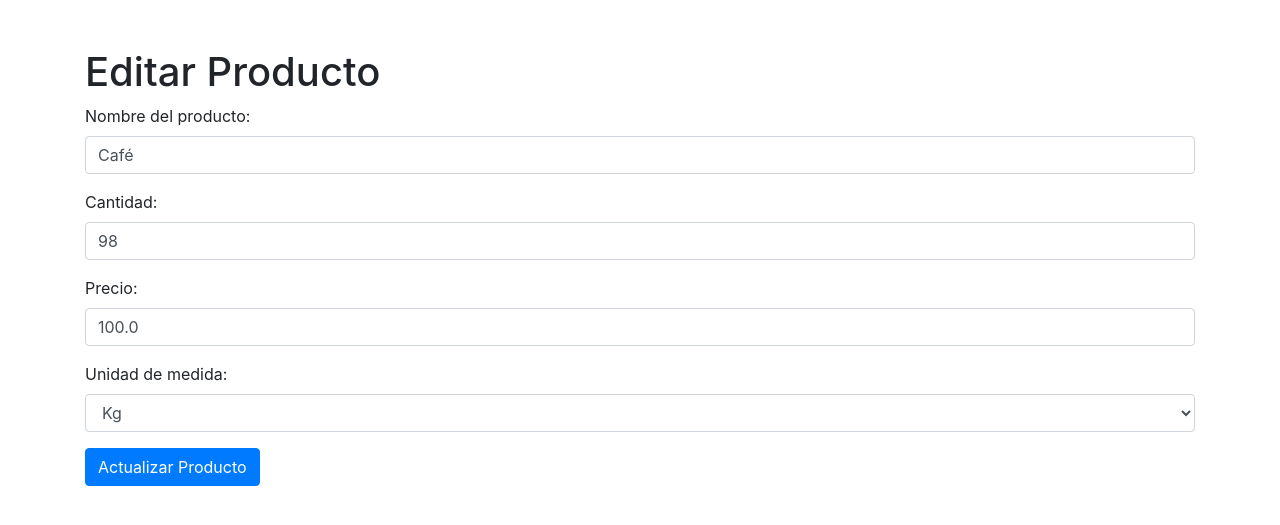
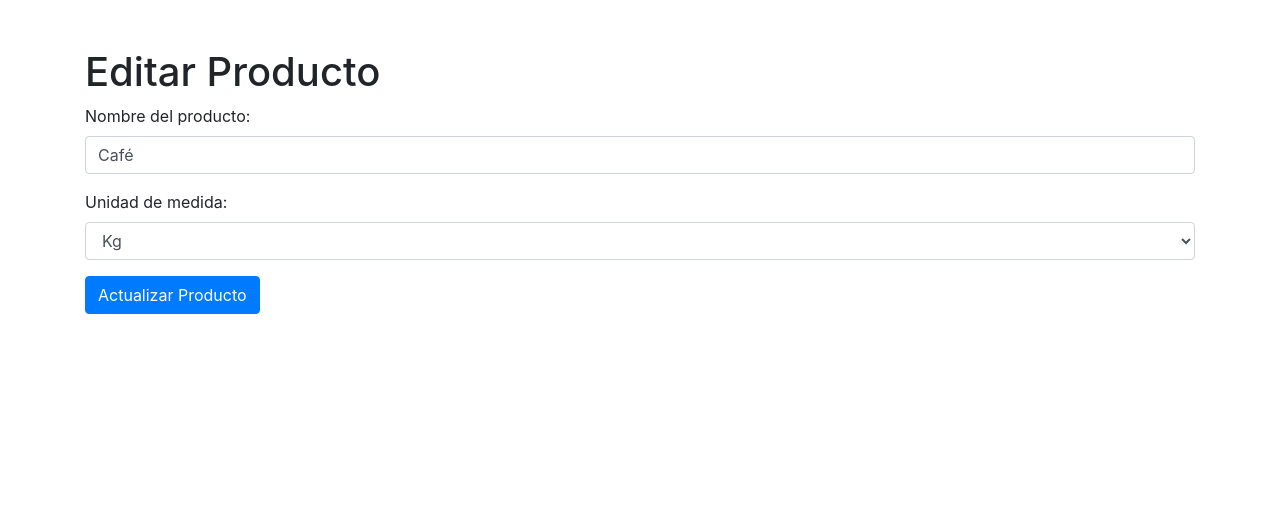
Before and after one commit to juanmatarga/StockFlow, a Flask app: page /edit_product/1 in a window 1280 px wide. Shown: the part 76-601 px from the top of the page. Run offline with Flask 3, Linux system fonts and the light colour scheme; data comes from the database, SQL or seed files in the repository; some libraries are stand-ins or nearby versions.

Commit message:
Eliminar opciones de editar

```diff
--- a/templates/edit_product.html
+++ b/templates/edit_product.html
@@ -10,14 +10,6 @@
             <input type="text" class="form-control" id="nombre" name="nombre" value="{{ producto['nombre'] }}" required>
         </div>
         <div class="form-group">
-            <label for="cantidad">Cantidad:</label>
-            <input type="number" class="form-control" id="cantidad" name="cantidad" value="{{ producto['cantidad'] }}" required>
-        </div>
-        <div class="form-group">
-            <label for="precio">Precio:</label>
-            <input type="number" step="0.01" class="form-control" id="precio" name="precio" value="{{ producto['precio'] }}" required>
-        </div>
-        <div class="form-group">
             <label for="unidad_medida">Unidad de medida:</label>
             <select class="form-control" id="unidad_medida" name="unidad_medida" required>
                 <option value="unidades" {% if producto['unidad_medida'] == 'unidades' %}selected{% endif %}>Unidades</option>
```
